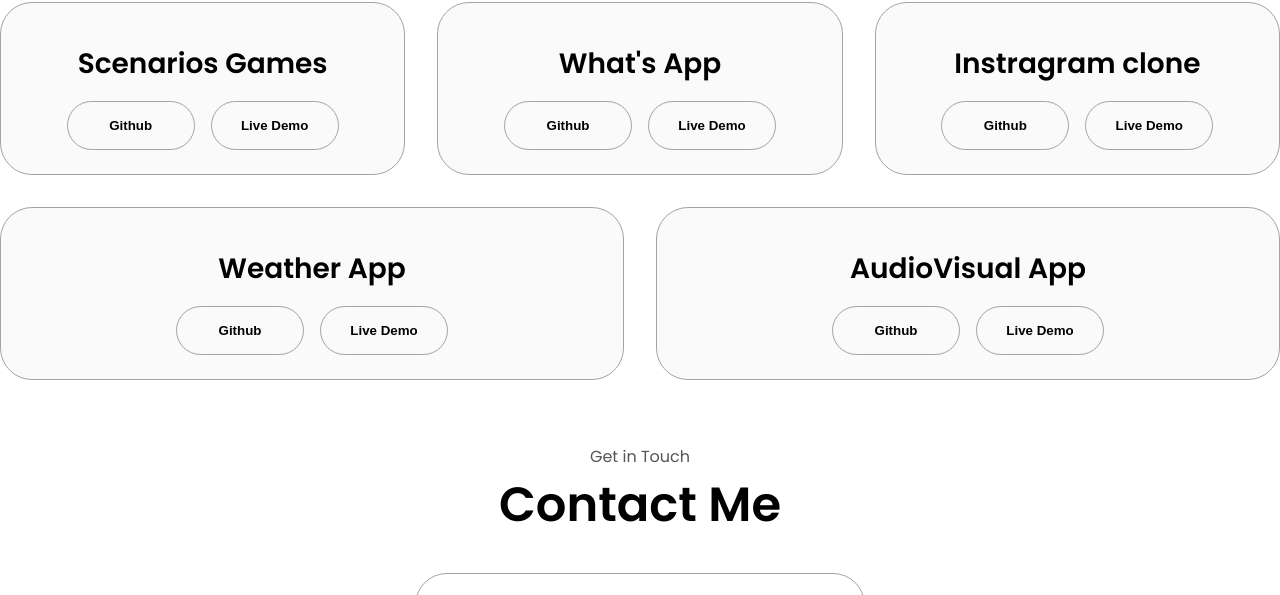
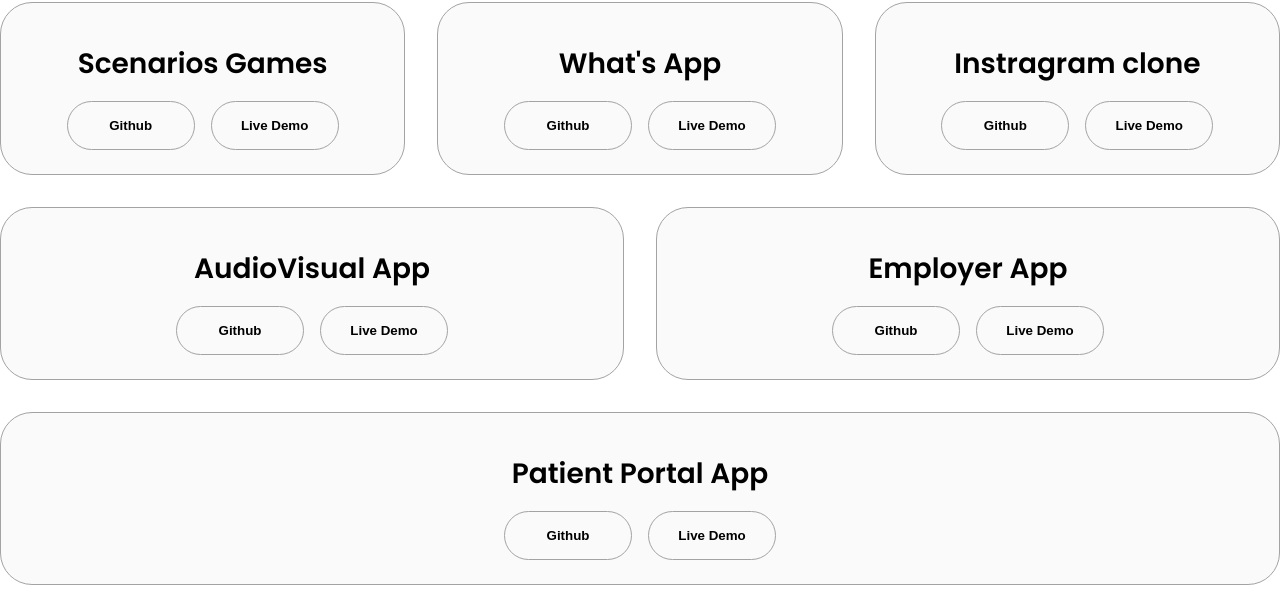
Before and after one commit to Souguiroumaima7/Oumaimaportfolio, a plain HTML site: page index.html in a window 1280 px wide. Shown: the part 2591-3186 px from the top of the page. Drawn offline with Linux system fonts and the light colour scheme.

Commit message:
add projects

```diff
--- a/index.html
+++ b/index.html
@@ -349,26 +349,7 @@
               </button>
             </div>
           </div>
-          <div class="details-container color-container">
-            <div class="article-container">
 
-            </div>
-            <h2 class="experience-sub-title project-title">Weather App</h2>
-            <div class="btn-container">
-              <button
-                class="btn btn-color-2 project-btn"
-                onclick="location.href='https://github.com/Souguiroumaima7/WeatherApp'"
-              >
-                Github
-              </button>
-              <button
-                class="btn btn-color-2 project-btn"
-                onclick="location.href='https://github.com/Souguiroumaima7/WeatherApp'"
-              >
-                Live Demo
-              </button>
-            </div>
-          </div>
           <div class="details-container color-container">
             <div class="article-container">
             </div>
@@ -388,8 +369,49 @@
               </button>
             </div>
           </div>
+          <div class="details-container color-container">
+            <div class="article-container">
+            </div>
+            <h2 class="experience-sub-title project-title"> Employer App</h2>
+            <div class="btn-container">
+              <button
+                class="btn btn-color-2 project-btn"
+                onclick="location.href='https://github.com/Souguiroumaima7/EmployerApplication'"
+              >
+                Github
+              </button>
+              <button
+                class="btn btn-color-2 project-btn"
+                onclick="location.href='https://github.com/Souguiroumaima7/EmployerApplication'"
+              >
+                Live Demo
+              </button>
+            </div>
+          </div>
         </div>
       </div>
+      <div class="details-container color-container">
+        <div class="article-container">
+        </div>
+        <h2 class="experience-sub-title project-title">Patient Portal App</h2>
+        <div class="btn-container">
+          <button
+            class="btn btn-color-2 project-btn"
+            onclick="location.href='https://github.com/Souguiroumaima7/Patient-Portal'"
+          >
+            Github
+          </button>
+          <button
+            class="btn btn-color-2 project-btn"
+            onclick="location.href='https://github.com/Souguiroumaima7/Patient-Portal'"
+          >
+            Live Demo
+          </button>
+        </div>
+      </div>
+    </div>
+  </div>
+
       <img
         src="./assets/arrow.png"
         alt="Arrow icon"
```
